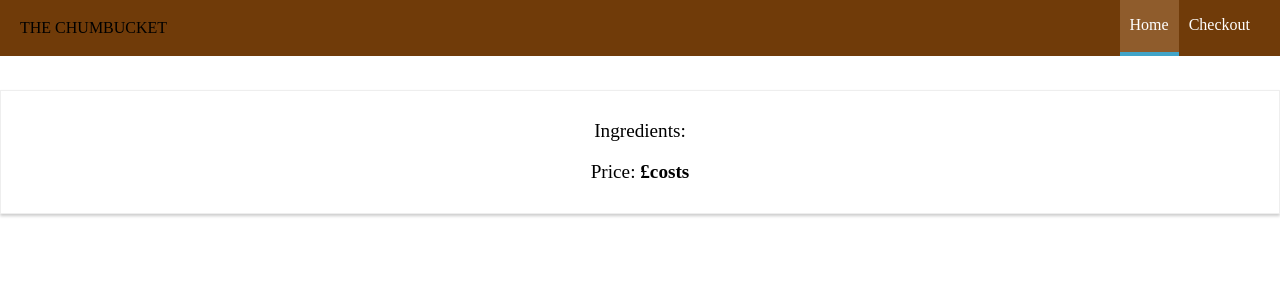
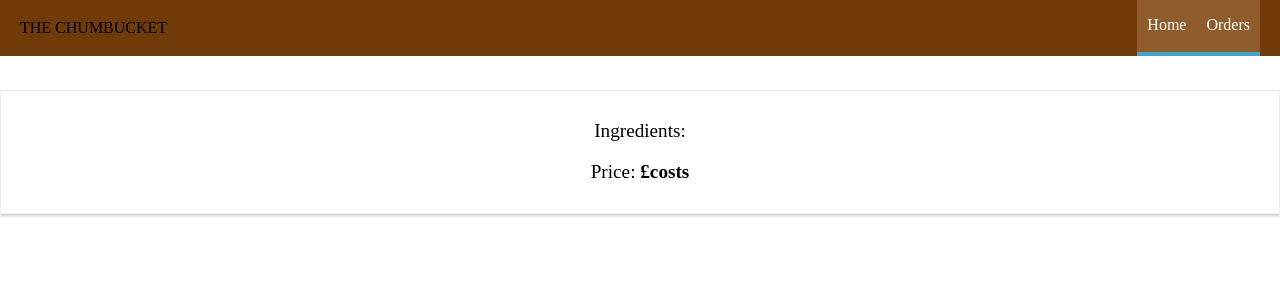
Before and after one commit to AxSch/burger-app, a React app: page /orders in a window 1280 px wide. Shown: the top 300 px of the page. Built offline with nearby package versions, Linux system fonts and the light colour scheme; a web font is replaced by a local one.

Commit message:
refact: Removed unused component prop

```diff
--- a/src/components/Navigation/NavItems/NavItems.tsx
+++ b/src/components/Navigation/NavItems/NavItems.tsx
@@ -19,8 +19,8 @@ const StyledNavItems = styled.ul`
 const NavItems: React.FunctionComponent = () => {
   return (
     <StyledNavItems>
-      <NavItem isActive link="/">Home</NavItem>
-      <NavItem isActive={false} link="/checkout">Checkout</NavItem>
+      <NavItem link="/">Home</NavItem>
+      <NavItem link="/orders">Orders</NavItem>
     </StyledNavItems>
   )
 }
```
